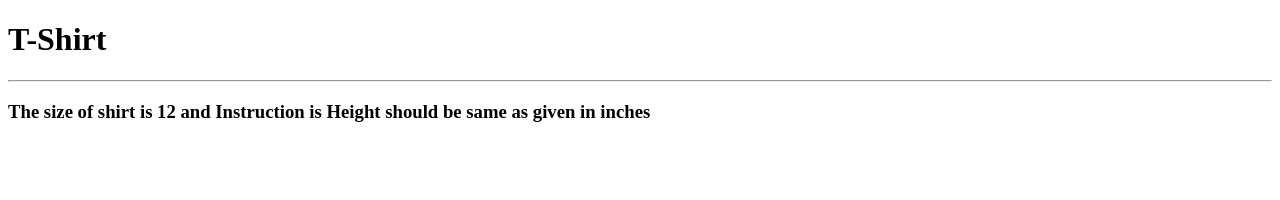
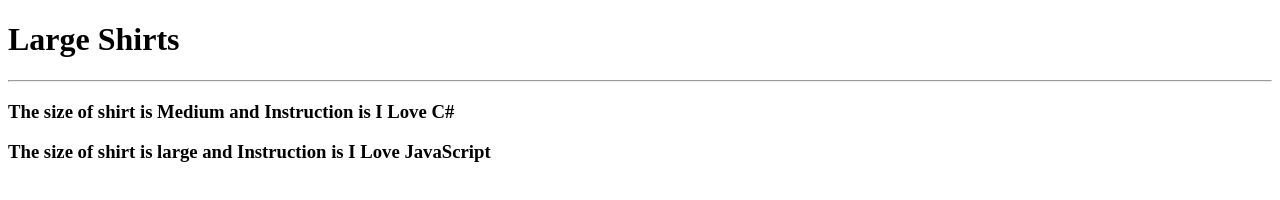
Before and after one commit to plawson3/Javascript-Assignment, a plain HTML site: page Index.html in a window 1280 px wide. Drawn offline with Linux system fonts and the light colour scheme.

Commit message:
Assignment 37 Large Shirts

```diff
--- a/A1.js
+++ b/A1.js
@@ -1,8 +1,9 @@
 let msg = document.querySelector('#tshirt');
-function make_shirt(size, text) {
+function make_shirt(size = 'large', text = 'I Love JavaScript') {
     let p = document.createElement('p');
     p.textContent = `The size of shirt is ${size} and Instruction is  ${text}`;
     msg.append(p);
 }
 
-make_shirt(12, 'Height should be same as given in inches');
+make_shirt("Medium", "I Love C#");
+make_shirt();
--- a/Index.html
+++ b/Index.html
@@ -9,7 +9,7 @@
 </head>
 
 <body>
-    <h1>T-Shirt</h1>
+    <h1>Large Shirts</h1>
     <hr>
     <h3 id="tshirt"></h3>
 
```
